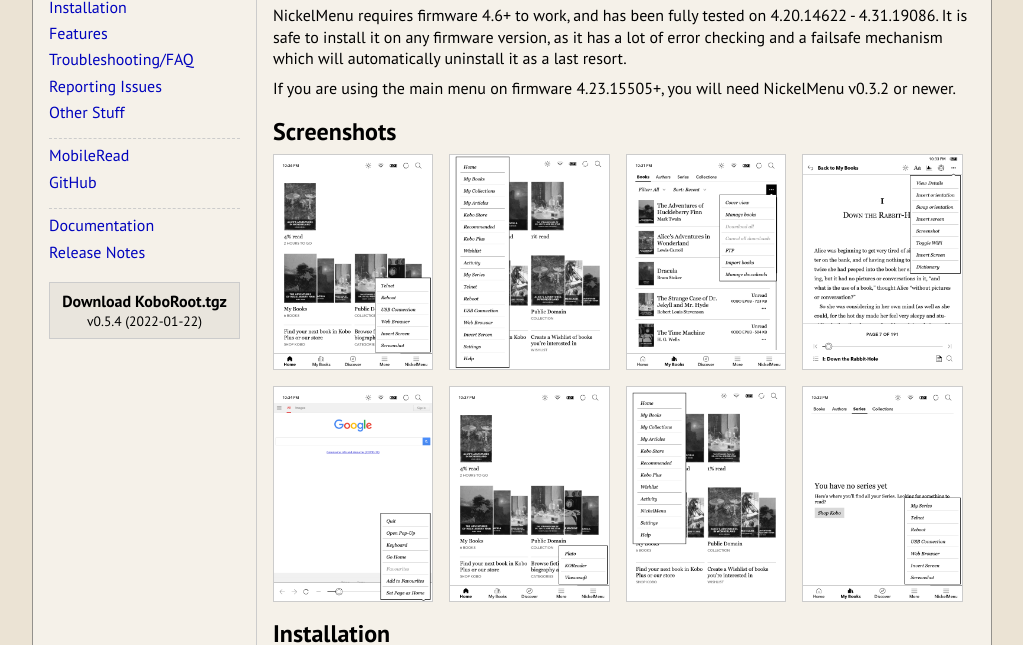
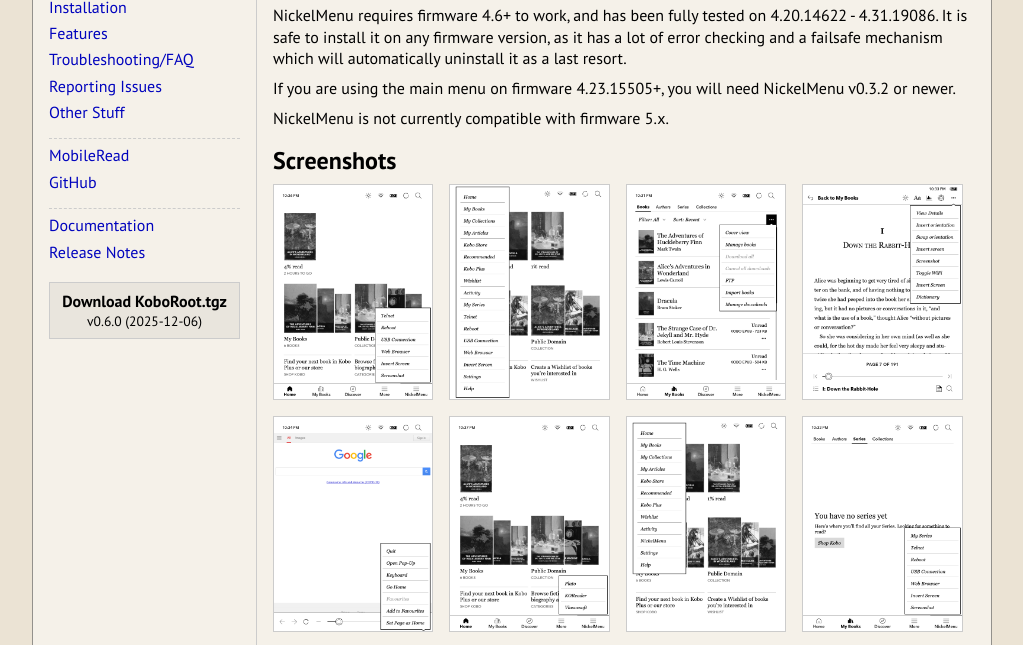
Before and after one commit to pgaskin/NickelMenu, a plain HTML site: page index.html in a window 1280 px wide. Shown: the part 139-784 px from the top of the page, without its empty margins (128-1151 px from the left). Drawn offline with Linux system fonts and the light colour scheme; no server answers.

Commit message:
NickelMenu v0.6.0

```diff
--- a/index.html
+++ b/index.html
@@ -452,6 +452,9 @@
                     If you are using the main menu on firmware 4.23.15505+, you
                     will need NickelMenu v0.3.2 or newer.
                 </p>
+                <p>
+                    NickelMenu is not currently compatible with firmware 5.x.
+                </p>
             </section>
             <section id="screenshots">
                 <h2>Screenshots</h2>
@@ -631,7 +634,7 @@
         </main>
     </div>
     <footer>
-        Copyright 2020-2022 <a href="https://pgaskin.net">Patrick Gaskin</a>.
+        Copyright 2020-2025 <a href="https://pgaskin.net">Patrick Gaskin</a>.
     </footer>
     <aside class="modal" id="docs">
         <div>
@@ -716,7 +719,7 @@
         }
 
         console.log("using fixed version info")
-        update("v0.5.4", "2022-01-22")
+        update("v0.6.0", "2025-12-06")
 
         /*
         console.log("getting version info")
```
